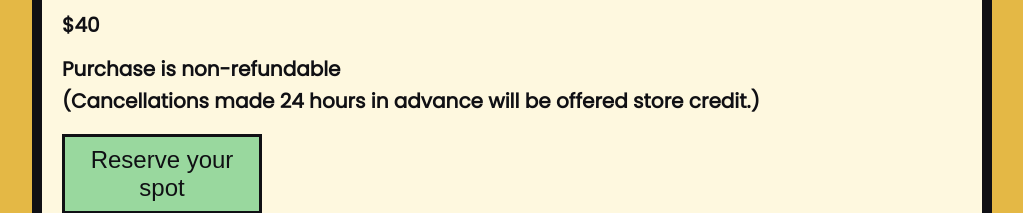
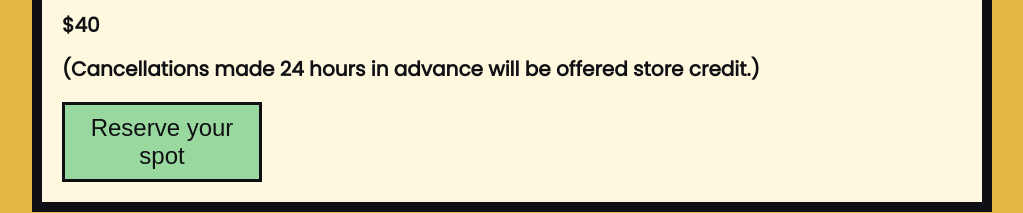
Before and after one commit to bummings/perch, a plain HTML site: page index.html in a window 1280 px wide. Shown: the part 2342-2555 px from the top of the page, without its empty margins (128-1151 px from the left). Drawn offline with Linux system fonts and the light colour scheme; a web font is replaced by a local one.

```diff
--- a/index.html
+++ b/index.html
@@ -86,7 +86,6 @@
               <p class="eventDescriptionText">Seating available in both Silly Little Art Shop and Perch Plants (Perch Plants- 22 S Main Street, Silly Little Art Shop- 28 S Main Street)</p>
               <p class="eventDescriptionText"><strong>$40</strong></p>
               <p class="eventDescriptionText">
-                <strong>Purchase is non-refundable</strong><br />
                 <strong>(Cancellations made 24 hours in advance will be offered store credit.)</strong>
               </p>
               <a href="https://sillylittleartshop.com/products/pom-pom-pot-cover-11-4-26-7-00-9-00-pm">
```
